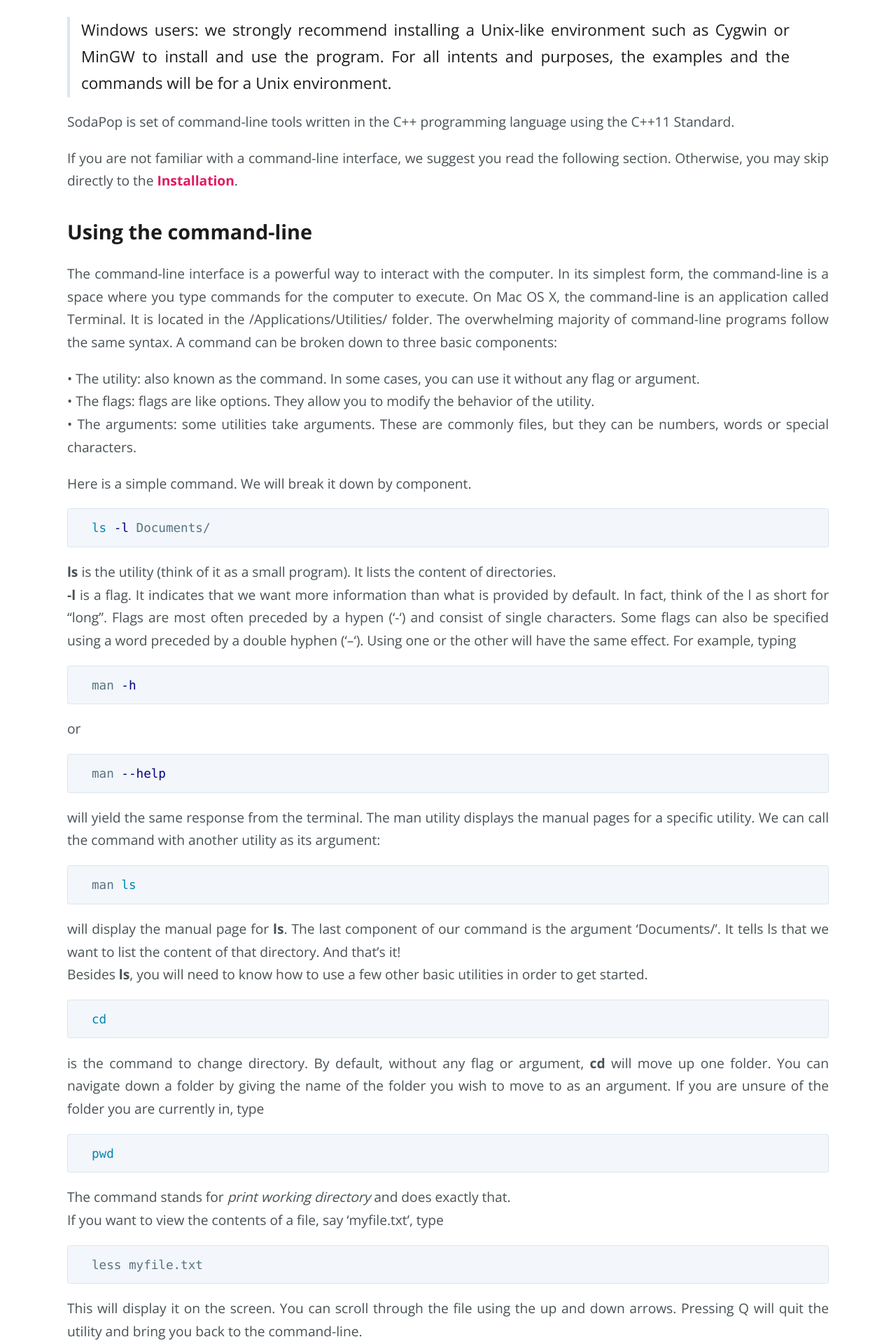
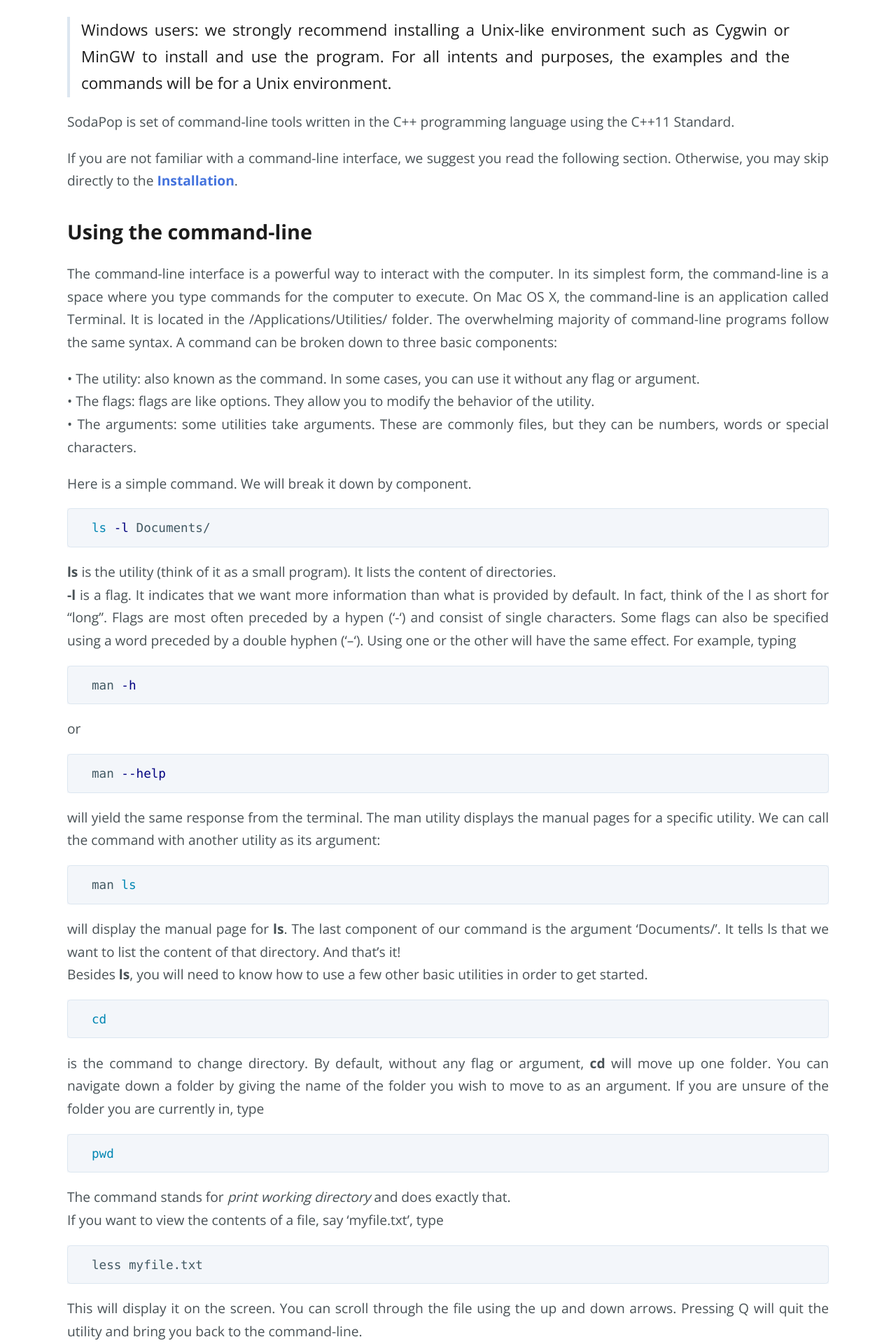
Before and after one commit to louisgt/SodaPop, a Jekyll site: the page built from _posts/2017-09-05-Setup-and-installation.md, in a window 1280 px wide. Shown: the part 496-2416 px from the top of the page at 70% size. Built offline with Jekyll 4.4.1, drawn with Linux system fonts in a browser that asks for light colours.

Commit message:
changes to css

```diff
--- a/_posts/2017-09-05-Setup-and-installation.md
+++ b/_posts/2017-09-05-Setup-and-installation.md
@@ -123,4 +123,4 @@ it is likely that your compiler is out-of-date. You can get a [new version of gc
 
 # Great! Now we can [get started]({{ site.baseurl }}{% post_url 2017-09-05-Running-a-basic-simulation %})!
 
-## or go back to the [home page.](index.md)
+## or go back to the [home page.]({ site.baseurl })
--- a/css/cayman.css
+++ b/css/cayman.css
@@ -136,7 +136,7 @@ ul {
 
 body { padding: 0; margin: 0; font-family: "Open Sans", "Helvetica Neue", Helvetica, Arial, sans-serif; font-size: 18px; line-height: 1.7; color: #485155; }
 
-a { color: #E01A63; text-decoration: none;font-weight: bold }
+a { color: #4473DD; text-decoration: none;font-weight: bold }
 a:hover { text-decoration: underline; }
 
 .btn { display: inline-block; margin-bottom: 1rem; color: #fff; background-color: rgba(255, 255, 255, 0.08); border-color: rgba(255, 255, 255, 0.2); border-style: solid; border-width: 1px; border-radius: 0.3rem; transition: color 0.2s, background-color 0.2s, border-color 0.2s; }
@@ -173,9 +173,9 @@ a:hover { text-decoration: underline; }
 .main-content h1, .main-content h2 { margin-top: 2rem; margin-bottom: 1rem; font-weight: bold; color: #1c1c1c; }
 .main-content h3, .main-content h4, .main-content h5, .main-content h6 { margin-top: 2rem; margin-bottom: 1rem; font-weight: normal; color: #1c1c1c; }
 .main-content p { margin-bottom: 1em; }
-.main-content code { padding: 2px 4px; font-family: Consolas, "Liberation Mono", Menlo, Courier, monospace; font-size: 1.2rem; color: #567482; background-color: #f3f6fa; border-radius: 0.3rem; }
+.main-content code { padding: 2px 4px; font-family: Consolas, "Liberation Mono", Menlo, Courier, monospace; font-size: 1.2rem; color: #425963; background-color: #f3f6fa; border-radius: 0.3rem; }
 .main-content pre { padding: 0.8rem; margin-top: 0; margin-bottom: 1rem; font: 1rem Consolas, "Liberation Mono", Menlo, Courier, monospace; color: #485155; word-wrap: normal; background-color: #f3f6fa; border: solid 1px #dce6f0; border-radius: 0.3rem; }
-.main-content pre > code { padding: 0; margin: 0; font-size: 1.1rem; color: #567482; word-break: normal; white-space: pre; background: transparent; border: 0; }
+.main-content pre > code { padding: 0; margin: 0; font-size: 1.1rem; color: #425963; word-break: normal; white-space: pre; background: transparent; border: 0; }
 .main-content .highlight { margin-bottom: 1rem; }
 .main-content .highlight pre { margin-bottom: 0; word-break: normal; }
 .main-content .highlight pre, .main-content pre { padding: 0.8rem; overflow: auto; font-size: 1.2rem; line-height: 1.45; border-radius: 0.3rem; -webkit-overflow-scrolling: touch; }
```
